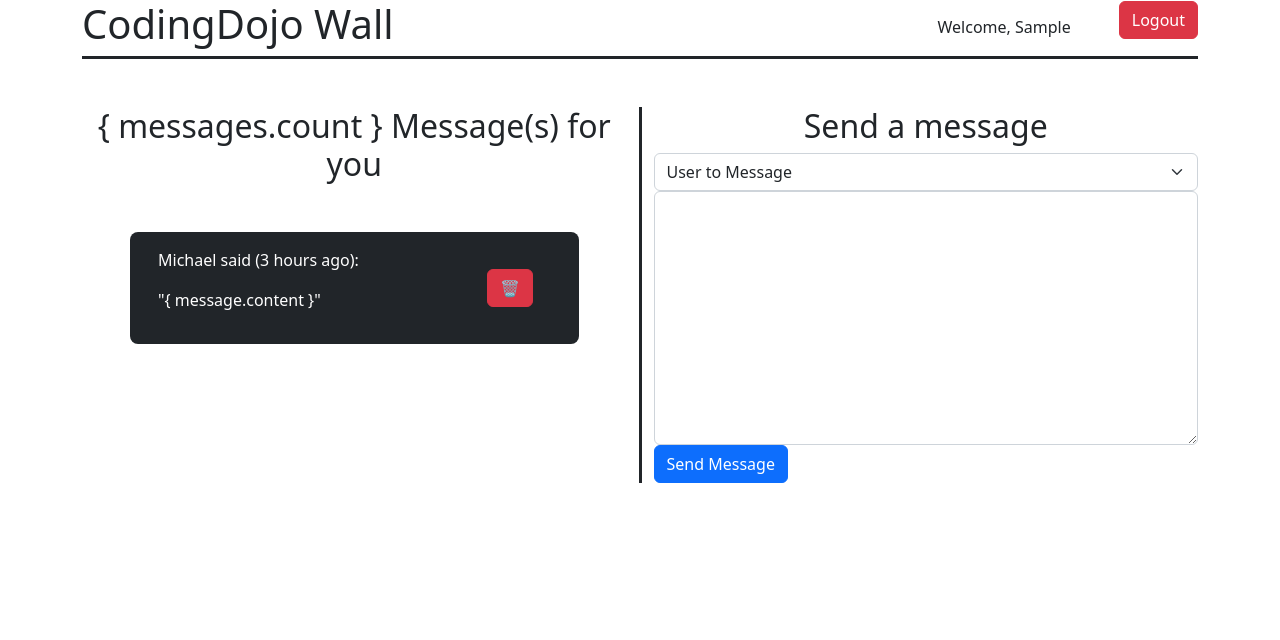
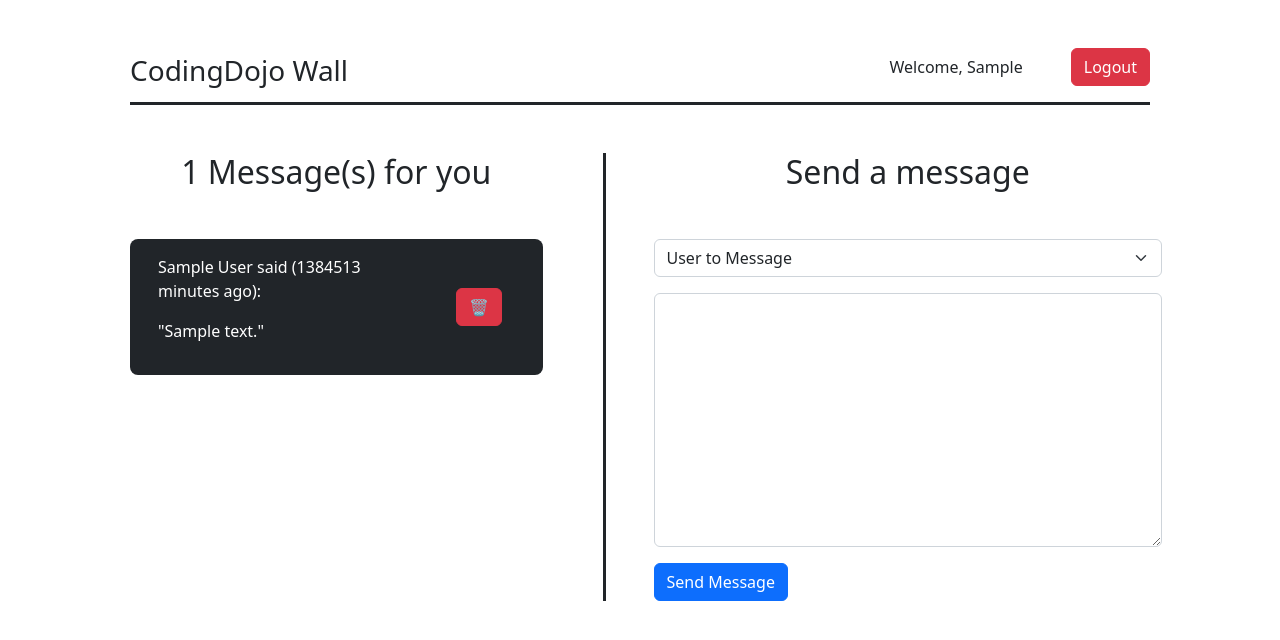
Before and after one commit to rteet702/private-wall, a Flask app: page /wall in a window 1280 px wide. Shown: the top 640 px of the page. Run offline with Flask 2, Linux system fonts and the light colour scheme; the visitor is signed in with stand-in values (Sample User, id 1); tables that the repository leaves empty or names only in its code hold one stand-in row (values such as "Sample post"); some libraries are stand-ins or nearby versions.

Commit message:
7: messaging completed

```diff
--- a/flask_app/controllers/users.py
+++ b/flask_app/controllers/users.py
@@ -20,7 +20,6 @@ def f_register():
         print('Invalid registration')
         return redirect('/')
 
-    print('Valid registration')
     registration_data = {
         'first_name': request.form['first_name'],
         'last_name': request.form['last_name'],
--- a/flask_app/controllers/wall.py
+++ b/flask_app/controllers/wall.py
@@ -1,6 +1,7 @@
 from flask_app import app
 from flask_app.models.user import User
-from flask import render_template, redirect, session
+from flask_app.models.message import Message
+from flask import render_template, redirect, session, request, flash
 
 @app.route('/wall')
 def r_wall():
@@ -10,9 +11,37 @@ def r_wall():
 
     other_users = User.get_all_other_users(user_data)
     user = User.find_by_id(user_data)
-    return render_template('wall.html', user=user, other_users=other_users)
+    messages_for_user = Message.get_message_to_user(user_data)
+
+    return render_template('wall.html', user=user, other_users=other_users, messages=messages_for_user, count=len(messages_for_user))
+
 
 @app.route('/logout')
 def f_logout():
     session.clear()
     return redirect('/')
+
+
+@app.route('/deletemessage/<int:id>')
+def f_delete_message(id):
+    message_data = {
+        'id' : id
+    }
+    message = Message.find_message_by_id(message_data)
+    if int(message.recipient_id) != session['user_id']:
+        flash(f'AHHHHH STOP TRYING TO HACK MY SHIT YOU LOSER\nTHIS IS NOT A WARNING\nMessage {message.id} is not yours to delete.', 'hacker')
+        return redirect('/danger')
+
+    Message.delete_message(message_data)
+    return redirect('/wall')
+
+
+@app.route('/sendmessage', methods=['POST'])
+def f_send_message():
+    message_data = {
+        'author_id' : session['user_id'],
+        'recipient_id' : request.form.get('target_user'),
+        'content' : request.form.get('message_content')
+    }
+    Message.create_message(message_data)
+    return redirect('/wall')
--- /dev/null
+++ b/flask_app/models/message.py
@@ -0,0 +1,45 @@
+from flask_app.config.mysqlconnection import connectToMySQL
+
+
+class Message:
+    def __init__(self, data:dict):
+        self.id = data.get('id')
+        self.content = data.get('content')
+        self.recipient_id = data.get('recipient_id')
+        self.author = data.get('author')
+        self.minutes_since_message = data.get('minutes_since_message')
+
+    @classmethod
+    def get_message_to_user(cls, data:dict) -> list:
+        query = """SELECT
+                    messages_to_users.id,
+                    messages_to_users.author_id as auth_id,
+                    content,
+                    CONCAT_WS(' ', users.first_name, users.last_name) AS author,
+                    TIMESTAMPDIFF(MINUTE, messages_to_users.created_at, NOW()) AS minutes_since_message
+                    FROM messages_to_users
+                    JOIN users ON author_id = users.id WHERE recipient_id = %(id)s
+                    ORDER BY minutes_since_message;"""
+        results = connectToMySQL('private-wall').query_db(query, data)
+        messages = []
+
+        for message in results:
+            messages.append(cls(message))
+        return messages
+
+    @classmethod
+    def find_message_by_id(cls, data:dict) -> object:
+        query = "SELECT * FROM messages_to_users WHERE id = %(id)s;"
+        result = connectToMySQL('private-wall').query_db(query, data)
+        return cls(result[0])
+
+    @classmethod
+    def delete_message(cls, data:dict) -> None:
+        query = "DELETE FROM messages_to_users WHERE id = %(id)s;"
+        connectToMySQL('private-wall').query_db(query, data)
+
+    @classmethod
+    def create_message(cls, data:dict) -> None:
+        query = """INSERT INTO messages_to_users (content, author_id, recipient_id)
+                    VALUES (%(content)s, %(author_id)s, %(recipient_id)s);"""
+        return connectToMySQL('private-wall').query_db(query, data)
--- a/flask_app/models/user.py
+++ b/flask_app/models/user.py
@@ -5,7 +5,7 @@ from flask_app.config.mysqlconnection import connectToMySQL
 
 NAME_REGEX = re.compile(r'^[a-zA-Z]{2,}$')
 EMAIL_REGEX = re.compile(r'^[a-zA-Z0-9+_-]+@[a-zA-Z._-]+\.[a-zA-Z]+$')
-PASSWORD_REGEX = re.compile(r'^[a-zA-Z0-9!@#$%^&*()+_-].{8,}$')
+PASSWORD_REGEX = re.compile(r'^[a-zA-Z0-9!@#$%^&*()+_-].{6,}$')
 
 
 class User:
@@ -65,7 +65,7 @@ class User:
 
     @classmethod
     def get_all_other_users(cls, data:dict) -> list:
-        query = "SELECT * FROM users WHERE id!=%(id)s;"
+        query = "SELECT * FROM users WHERE id!=%(id)s ORDER BY users.first_name;"
         results = connectToMySQL('private-wall').query_db(query, data)
         users = []
 
--- a/flask_app/templates/wall.html
+++ b/flask_app/templates/wall.html
@@ -10,9 +10,9 @@
 <body>
     <div class="container">
         <!-- topbar -->
-        <div class="topbar d-flex align-items-center justify-content-between border-bottom border-3 border-dark">
-            <h1>CodingDojo Wall</h1>
-            <div class="box d-flex align-items-end justify-content-center">
+        <div class="topbar m-5 d-flex align-items-center justify-content-between border-bottom border-3 border-dark">
+            <h1 class="fs-3">CodingDojo Wall</h1>
+            <div class="box d-flex align-items-center justify-content-center">
                 <p class="mx-5">Welcome, {{ user.first_name }}</p>
                 <p><a href="/logout" class="btn btn-danger">Logout</a></p>
             </div>
@@ -21,23 +21,26 @@
         <div class="row mt-5">
             <!-- inbound messages -->
             <div class="col border-end border-3 border-dark">
-                <h2 class="text-center">{ messages.count } Message(s) for you</h2>
-                <!-- example message -->
+                <h2 class="text-center">{{ count }} Message(s) for you</h2>
+                <!-- for each inbound message, create a div from this template -->
+                {% for message in messages %}
                 <div class="row text-bg-dark rounded-3 m-5 p-3">
                     <div class="col">
-                        <p>Michael said (3 hours ago):</p>
-                        <p>"{ message.content }"</p>
+                        <p>{{ message.author }} said ({{ message.minutes_since_message }} minutes ago):</p>
+                        <p>"{{ message.content }}"</p>
                     </div>
                     <div class="col-3 d-flex align-items-center justify-content-center">
-                        <a href="/deletemessage/{message.id}" class="btn btn-danger">🗑</a>
+                        <a href="/deletemessage/{{message.id}}" class="btn btn-danger">🗑</a>
                     </div>
                 </div>
+                {% endfor %}
+                <!-- end message -->
             </div>
             <!-- outbound messaging -->
-            <div class="col">
-                <h2 class="text-center">Send a message</h2>
+            <div class="col px-5">
+                <h2 class="text-center mb-5">Send a message</h2>
                 <!-- message form -->
-                <form>
+                <form action="/sendmessage" method="post">
                     <!-- load all other users into select element -->
                     <select name="target_user" id="target_user" class="form-select">
                         <option value="" disabled selected>User to Message</option>
@@ -46,7 +49,7 @@
                         {% endfor %}
                     </select>
                     <!-- text area -->
-                    <textarea name="message_content" id="message_content" class="form-control" rows="10"></textarea>
+                    <textarea name="message_content" id="message_content" class="form-control my-3" rows="10"></textarea>
                     <button type="submit" class="btn btn-primary">Send Message</button>
                 </form>
             </div>
```
